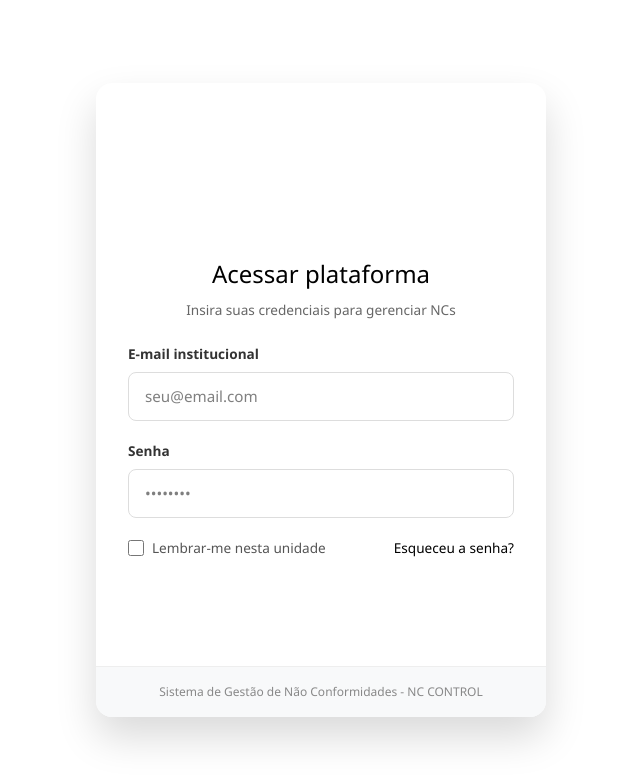
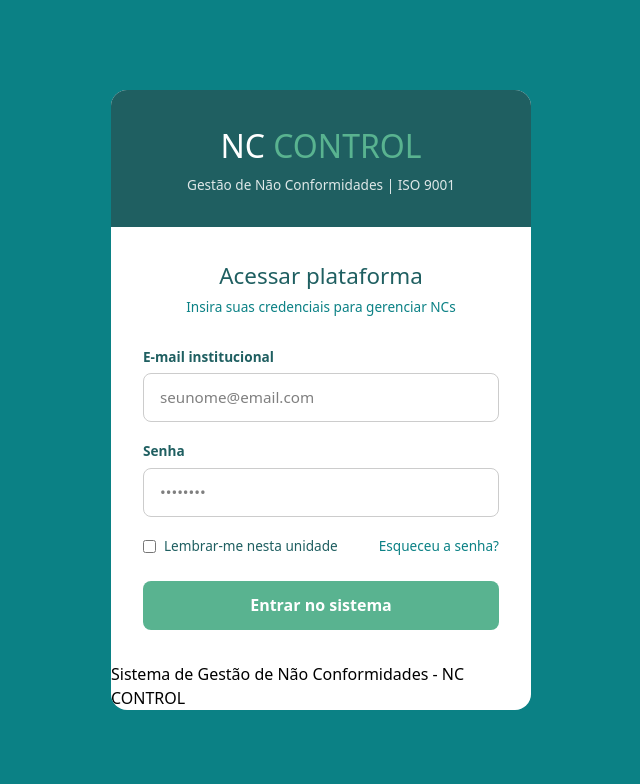
Before and after one commit to gabrielsilper/nc-control-frontend, an Angular app: page /login in a window 1280 px wide. Shown: the top 784 px of the page, without its empty margins (319-959 px from the left). Built offline with nearby package versions, Linux system fonts and the light colour scheme.

Commit message:
fix: cores do css do login e do register

```diff
--- a/angular.json
+++ b/angular.json
@@ -2,7 +2,8 @@
   "$schema": "./node_modules/@angular/cli/lib/config/schema.json",
   "version": 1,
   "cli": {
-    "packageManager": "npm"
+    "packageManager": "npm",
+    "analytics": "1fcb76e3-5227-40e7-87f3-5e7d9e3497d4"
   },
   "newProjectRoot": "projects",
   "projects": {
--- a/src/app/pages/login/login.css
+++ b/src/app/pages/login/login.css
@@ -1,196 +1,124 @@
-/* RESET E BASE */
-* {
-    margin: 0;
-    padding: 0;
-    box-sizing: border-box;
-}
-
-body {
-    font-family: 'Segoe UI', Tahoma, Geneva, Verdana, sans-serif;
-    background: linear-gradient(135deg, var(--primary-color) 0%, var(--secondary-color) 100%);
-    min-height: 100vh;
+:host {
     display: flex;
     align-items: center;
     justify-content: center;
-    padding: 1.5rem;
+    min-height: 100vh;
+    background: #0b8185;
+    font-family: 'Segoe UI', Roboto, system-ui, sans-serif;
+    margin: 0;
+    padding: 1rem;
 }
 
-/* CONTAINER PRINCIPAL */
 .login-container {
     background: white;
-    border-radius: 1rem;
-    box-shadow: 0 20px 40px rgba(0, 0, 0, 0.15);
-    width: 100%;
-    max-width: 450px;
+    width: 420px;
+    max-width: 100%;
+    border-radius: 16px;
     overflow: hidden;
 }
 
-/* HEADER DA MARCA */
 .brand-header {
-    background: linear-gradient(135deg, var(--primary-color) 0%, var(--secondary-color) 100%);
-    padding: 2rem;
+    background: #1f5f61;
+    padding: 2rem 1.5rem;
     text-align: center;
 }
 
 .brand-header h1 {
+    color: white;
     font-size: 2rem;
-    color: white;
-    margin-bottom: 0.5rem;
+    margin: 0;
 }
 
 .brand-header h1 span {
-    color: var(--primary-button-color);
+    color: #59b390;
 }
 
 .brand-header p {
-    color: rgba(255, 255, 255, 0.9);
+    color: rgba(255,255,255,0.85);
     font-size: 0.85rem;
+    margin-top: 0.3rem;
 }
 
-/* CONTEÚDO DO FORMULÁRIO */
 .form-content {
     padding: 2rem;
 }
 
 .welcome-message {
-    margin-bottom: 1.5rem;
     text-align: center;
+    margin-bottom: 1.8rem;
 }
 
 .welcome-message h2 {
-    color: var(--secondary-color);
-    font-size: 1.5rem;
-    margin-bottom: 0.5rem;
+    color: #1f5f61;
+    font-size: 1.4rem;
+    margin: 0 0 0.3rem;
 }
 
 .welcome-message p {
-    color: #666;
+    color: #0b8185;
+    font-weight: 500;
     font-size: 0.85rem;
 }
 
-/* GRUPOS DE INPUT */
 .input-group {
-    margin-bottom: 1.25rem;
+    margin-bottom: 1.2rem;
 }
 
 .input-group label {
     display: block;
     font-size: 0.85rem;
     font-weight: 600;
-    color: #333;
-    margin-bottom: 0.5rem;
+    color: #1f5f61;
+    margin-bottom: 0.4rem;
 }
 
 .input-icon input {
     width: 100%;
     padding: 0.75rem 1rem;
+    border: 1px solid #ccc;
+    border-radius: 8px;
     font-size: 0.95rem;
-    border: 1px solid #ddd;
-    border-radius: 0.5rem;
-    transition: all 0.3s ease;
     outline: none;
+    box-sizing: border-box;
 }
 
 .input-icon input:focus {
-    border-color: var(--primary-color);
-    box-shadow: 0 0 0 2px rgba(11, 129, 133, 0.1);
+    border-color: #0b8185;
 }
 
-/* LINHA DE OPÇÕES */
 .options-row {
     display: flex;
     justify-content: space-between;
     align-items: center;
-    margin: 1rem 0 1.5rem 0;
-    flex-wrap: wrap;
-    gap: 0.5rem;
+    margin: 1rem 0 1.5rem;
+    font-size: 0.85rem;
 }
 
 .checkbox-label {
     display: flex;
     align-items: center;
     gap: 0.5rem;
-    font-size: 0.85rem;
-    color: #555;
+    color: #1f5f61;
     cursor: pointer;
 }
 
-.checkbox-label input {
-    width: 1rem;
-    height: 1rem;
-    cursor: pointer;
-    accent-color: var(--primary-color);
+.forgot-link {
+    color: #0b8185;
+    text-decoration: none;
 }
 
-.forgot-link {
-    color: var(--primary-color);
-    text-decoration: none;
-    font-size: 0.85rem;
-    transition: color 0.3s ease;
-}
-
-.forgot-link:hover {
-    color: var(--secondary-color);
-    text-decoration: underline;
-}
-
-/* BOTÃO DE LOGIN */
 .btn-login {
-    background: var(--primary-button-color);
+    background: #59b390;
+    width: 100%;
+    padding: 0.8rem;
     border: none;
-    width: 100%;
-    padding: 0.85rem;
-    border-radius: 0.5rem;
+    border-radius: 8px;
     font-size: 1rem;
-    font-weight: 600;
+    font-weight: bold;
     color: white;
     cursor: pointer;
-    transition: all 0.3s ease;
 }
 
 .btn-login:hover {
-    background: var(--primary-color);
-    transform: translateY(-2px);
-    box-shadow: 0 5px 15px rgba(11, 129, 133, 0.3);
+    background: #0b8185;
 }
-
-.btn-login:active {
-    transform: translateY(0);
-}
-
-/* RODAPÉ DEMO */
-.demo-note {
-    background: #f8f9fa;
-    border-top: 1px solid #eee;
-    padding: 1rem;
-    text-align: center;
-}
-
-.demo-note p {
-    color: #888;
-    font-size: 0.75rem;
-}
-
-/* RESPONSIVIDADE */
-@media (max-width: 480px) {
-    .form-content {
-        padding: 1.5rem;
-    }
-
-    .brand-header {
-        padding: 1.5rem;
-    }
-
-    .brand-header h1 {
-        font-size: 1.5rem;
-    }
-
-    .welcome-message h2 {
-        font-size: 1.25rem;
-    }
-
-    .options-row {
-        flex-direction: column;
-        align-items: flex-start;
-    }
-}
--- a/src/app/pages/login/login.html
+++ b/src/app/pages/login/login.html
@@ -22,7 +22,7 @@
                 <div class="input-group">
                     <label for="email">E-mail institucional</label>
                     <div class="input-icon">
-                        <input type="email" id="email" name="email" placeholder="seu@email.com" autocomplete="email" required>
+                        <input type="email" id="email" name="email" placeholder="seunome@email.com" autocomplete="email" required>
                     </div>
                 </div>
 
--- a/src/app/pages/register/register.css
+++ b/src/app/pages/register/register.css
@@ -0,0 +1,137 @@
+:host {
+    display: flex;
+    align-items: center;
+    justify-content: center;
+    min-height: 100vh;
+    background: #0b8185;
+    font-family: 'Segoe UI', Roboto, system-ui, sans-serif;
+    margin: 0;
+    padding: 1rem;
+}
+
+.register-container {
+    background: white;
+    width: 460px;
+    max-width: 100%;
+    border-radius: 16px;
+    overflow: hidden;
+}
+
+.brand-header {
+    background: #1f5f61;
+    padding: 1.8rem 1.5rem;
+    text-align: center;
+}
+
+.brand-header h1 {
+    color: white;
+    font-size: 2rem;
+    margin: 0;
+}
+
+.brand-header h1 span {
+    color: #59b390;
+}
+
+.brand-header p {
+    color: rgba(255,255,255,0.85);
+    font-size: 0.85rem;
+}
+
+.form-content {
+    padding: 2rem;
+}
+
+.welcome-message {
+    text-align: center;
+    margin-bottom: 1.5rem;
+}
+
+.welcome-message h2 {
+    color: #1f5f61;
+    font-size: 1.4rem;
+    margin: 0 0 0.3rem;
+}
+
+.welcome-message p {
+    color: #0b8185;
+    font-size: 0.85rem;
+}
+
+.input-group {
+    margin-bottom: 1rem;
+}
+
+.input-group label {
+    display: block;
+    font-size: 0.85rem;
+    font-weight: 600;
+    color: #1f5f61;
+    margin-bottom: 0.4rem;
+}
+
+.input-icon input {
+    width: 100%;
+    padding: 0.7rem 1rem;
+    border: 1px solid #ccc;
+    border-radius: 8px;
+    font-size: 0.9rem;
+    outline: none;
+    box-sizing: border-box;
+}
+
+.input-icon input:focus {
+    border-color: #0b8185;
+}
+
+.terms-group {
+    margin: 1.2rem 0;
+}
+
+.checkbox-label {
+    display: flex;
+    align-items: center;
+    gap: 0.6rem;
+    font-size: 0.85rem;
+    color: #1f5f61;
+    cursor: pointer;
+}
+
+.terms-link {
+    color: #0b8185;
+    text-decoration: none;
+    font-weight: 600;
+}
+
+.btn-register {
+    background: #59b390;
+    width: 100%;
+    padding: 0.8rem;
+    border: none;
+    border-radius: 8px;
+    font-size: 1rem;
+    font-weight: bold;
+    color: white;
+    cursor: pointer;
+}
+
+.btn-register:hover {
+    background: #0b8185;
+}
+
+.btn-register:disabled {
+    background: #ccc;
+    cursor: not-allowed;
+}
+
+.login-redirect {
+    text-align: center;
+    margin-top: 1.2rem;
+    font-size: 0.85rem;
+}
+
+.login-redirect a {
+    color: #0b8185;
+    text-decoration: none;
+    font-weight: bold;
+}
--- a/src/app/pages/register/register.html
+++ b/src/app/pages/register/register.html
@@ -1 +1,59 @@
-<p>register works!</p>
+<div class="register-container">
+    <div class="brand-header">
+        <h1>NC <span>CONTROL</span></h1>
+        <p>Gestão de Não Conformidades | ISO 9001</p>
+    </div>
+
+    <div class="form-content">
+        <div class="welcome-message">
+            <h2>Criar conta</h2>
+            <p>Preencha os dados para se registrar</p>
+        </div>
+
+        <form id="registerForm" action="/api/register" method="POST">
+            <div class="input-group">
+                <label for="name">Nome completo</label>
+                <div class="input-icon">
+                    <input type="text" id="name" name="name" placeholder="Seu nome" autocomplete="name" required>
+                </div>
+            </div>
+
+            <div class="input-group">
+                <label for="email">E-mail institucional</label>
+                <div class="input-icon">
+                    <input type="email" id="email" name="email" placeholder="seunome@email.com" autocomplete="email" required>
+                </div>
+            </div>
+
+            <div class="input-group">
+                <label for="password">Senha</label>
+                <div class="input-icon">
+                    <input type="password" id="password" name="password" placeholder="••••••••" autocomplete="new-password" required>
+                </div>
+            </div>
+
+            <div class="input-group">
+                <label for="confirmPassword">Confirmar senha</label>
+                <div class="input-icon">
+                    <input type="password" id="confirmPassword" name="confirmPassword" placeholder="••••••••" autocomplete="off" required>
+                </div>
+            </div>
+
+            <div class="options-row">
+                <label class="checkbox-label">
+                    <input type="checkbox" id="termsCheck" name="terms" required> Aceito os <a href="/termos" class="terms-link">termos de uso</a>
+                </label>
+            </div>
+
+            <button type="submit" class="btn-register">Cadastrar</button>
+        </form>
+
+        <div class="login-link">
+            <p>Já tem uma conta? <a href="/login">Faça login</a></p>
+        </div>
+    </div>
+
+    <div class="demo-note">
+        <p>Sistema de Gestão de Não Conformidades - NC CONTROL</p>
+    </div>
+</div>
```
Also changed, not shown: 1 other file (tests, documents, lock files or other folders).
